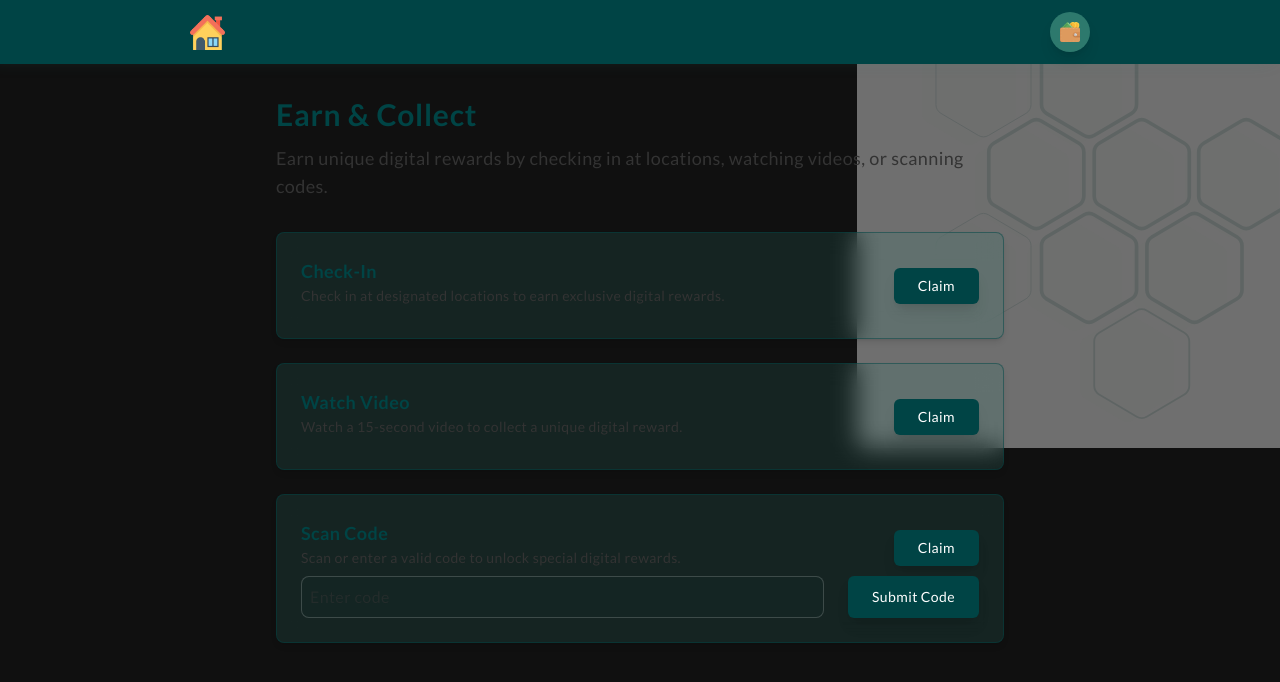
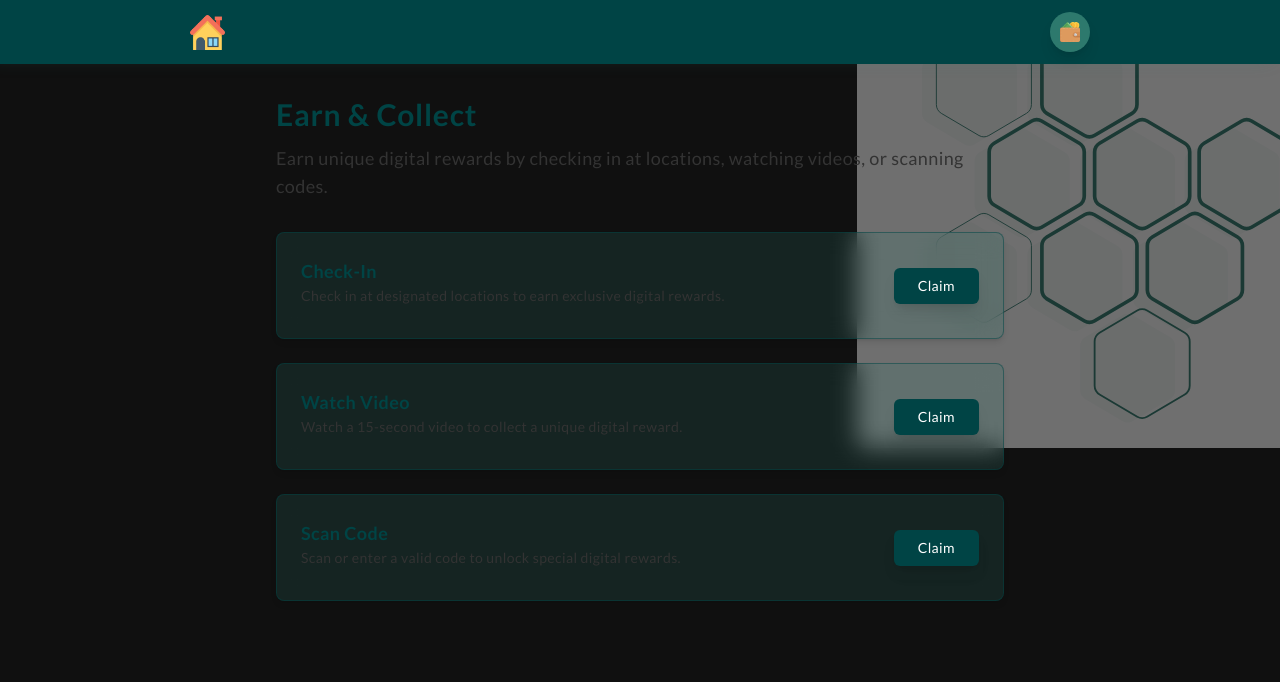
Before and after one commit to rashedInt32/reward-system, a Next.js app: page / in a window 1280 px wide. Shown: the top 682 px of the page. Built offline with nearby package versions, Linux system fonts and the light colour scheme.

Commit message:
code reawrd feature

```diff
--- a/components/Button.tsx
+++ b/components/Button.tsx
@@ -5,7 +5,7 @@ interface ButtonProps {
 }
 export const Button = ({ children, onClick, className = "" }: ButtonProps) => {
   return (
-    <button onClick={onClick} className={`button ${className}`}>
+    <button onClick={onClick} className={`${className ? className : "button"}`}>
       {children}
     </button>
   );
--- a/components/action-card/CodeAction.tsx
+++ b/components/action-card/CodeAction.tsx
@@ -1,33 +1,19 @@
 "use client";
 import { useState } from "react";
-import { addReward } from "@/lib/storage";
-import { generateRewardName, generateRewardIcon } from "@/lib/rewards";
+
 import { Button } from "@/components/Button";
+import { useActionCard } from "./useActionCard";
 
 export type Reward = { type: string; time: string; icon: string };
 
-export function CodeAction({
-  onReward,
-}: {
-  onReward: (reward: Reward) => void;
-}) {
-  const [code, setCode] = useState("");
-  const [message, setMessage] = useState("");
-  const validCodes = ["REWARD123", "CODE456"];
-  const handleSubmit = async () => {
-    if (validCodes.includes(code)) {
-      const name = await generateRewardName("code");
-      const icon = await generateRewardIcon(name);
-      const reward = { type: name, time: new Date().toISOString(), icon };
-      addReward(reward);
-      onReward(reward);
-      setCode("");
-      setMessage("Reward earned!");
-      new Audio("/sounds/reward.mp3").play();
-    } else {
-      setMessage("Invalid code!");
-    }
+export function CodeAction() {
+  const [showInput, setShowInput] = useState(false);
+  const { code, setCode, validCodes, handleReward, message } = useActionCard();
+
+  const handleClaimCode = async () => {
+    setShowInput(true);
   };
+
   return (
     <div className="action-card">
       <div className="card-content">
@@ -38,8 +24,27 @@ export function CodeAction({
           </p>
         </div>
 
-        <Button onClick={() => {}} className="button">
+        {!showInput && (
+          <Button onClick={handleClaimCode} className="button">
             Claim
+          </Button>
+        )}
+      </div>
+
+      {showInput && (
+        <div className="pt-6">
+          <div className="flex items-center justify-between">
+            <h3 className="mb-4">
+              Submit QR code and get the rewards.{" "}
+              <pre className="text-black text-sm">
+                ValidCodes: {validCodes.map((code) => `${code} `)}
+              </pre>
+            </h3>
+            <Button
+              onClick={() => setShowInput(false)}
+              className="rounded-md border-[var(--error)] border-2 h-8 w-8 cursor-pointer text-[var(--error)] text-2xl flex items-center justify-center hover:bg-[var(--error)] hover:text-white transition-colors"
+            >
+              &times;
             </Button>
           </div>
           <div className="flex gap-6">
@@ -50,7 +55,7 @@ export function CodeAction({
               placeholder="Enter code"
               className="border border-[rgba(230,230,230,0.2)] bg-[rgba(0,68,69,0.05)] text-[var(--text)] p-2 rounded-lg flex-1"
             />
-        <Button onClick={handleSubmit}>Submit Code</Button>
+            <Button onClick={() => handleReward("code")}>Submit Code</Button>
             {message && (
               <p
                 className={`alert ${message.includes("earned") ? "alert-success" : "alert-error"} mt-2`}
@@ -60,5 +65,7 @@ export function CodeAction({
             )}
           </div>
         </div>
+      )}
+    </div>
   );
 }
--- /dev/null
+++ b/components/action-card/useActionCard.ts
@@ -0,0 +1,31 @@
+import { useState } from "react";
+import { addReward } from "@/lib/storage";
+import { generateRewardName, generateRewardIcon } from "@/lib/rewards";
+
+export const useActionCard = () => {
+  const [code, setCode] = useState("");
+  const [message, setMessage] = useState("");
+  const validCodes = ["REWARD123", "CODE456"];
+
+  const handleReward = async (name: string) => {
+    if (validCodes.includes(code)) {
+      const rewardName = await generateRewardName(name);
+      const icon = await generateRewardIcon(rewardName);
+      const reward = { type: name, time: new Date().toISOString(), icon };
+      addReward(reward);
+      setCode("");
+      setMessage("Reward earned!");
+      new Audio("/sounds/reward.mp3").play();
+    } else {
+      setMessage("Invalid code!");
+    }
+  };
+
+  return {
+    validCodes,
+    code,
+    setCode,
+    message,
+    handleReward,
+  };
+};
```
Also changed, not shown: public/images/layer.svg. Lines whose indentation alone changed are shown as unchanged.
